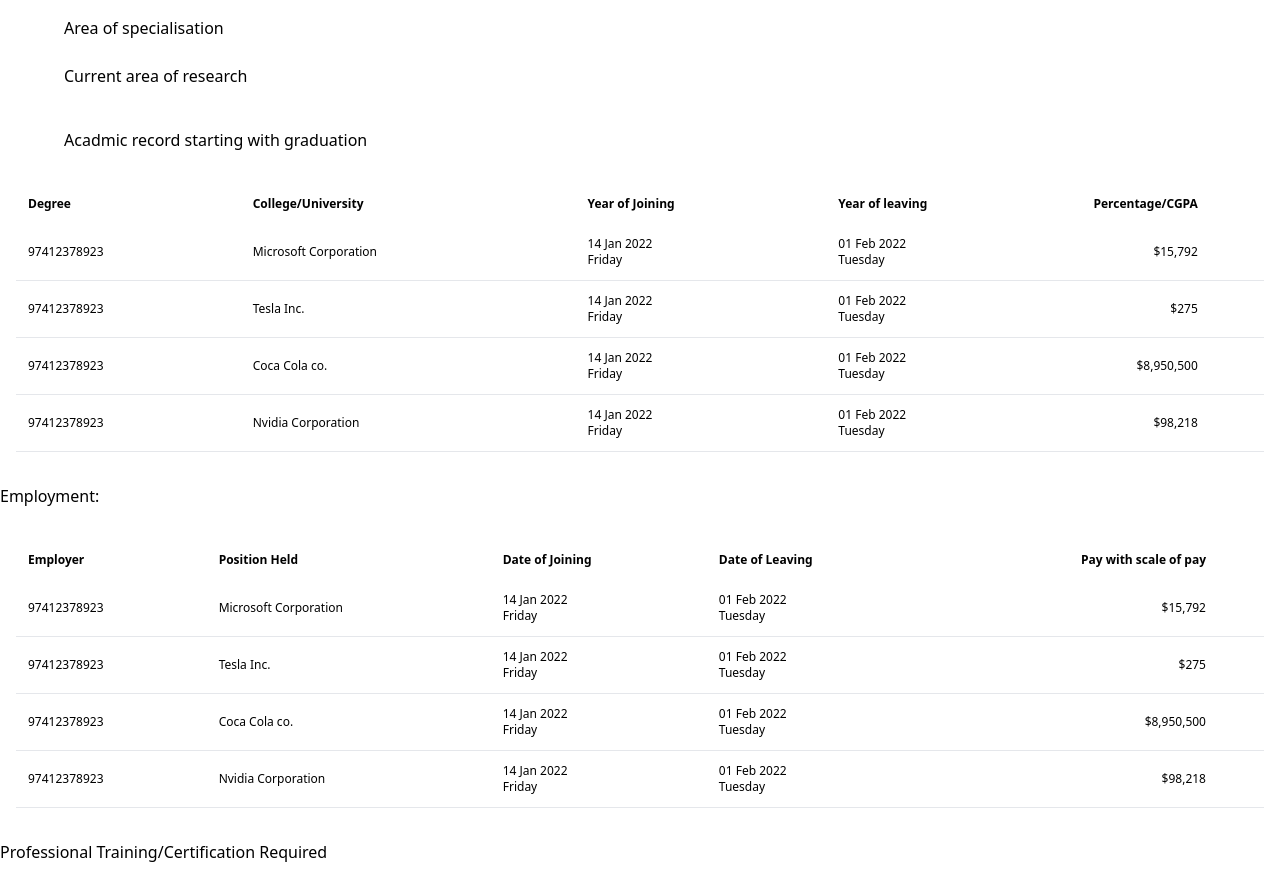
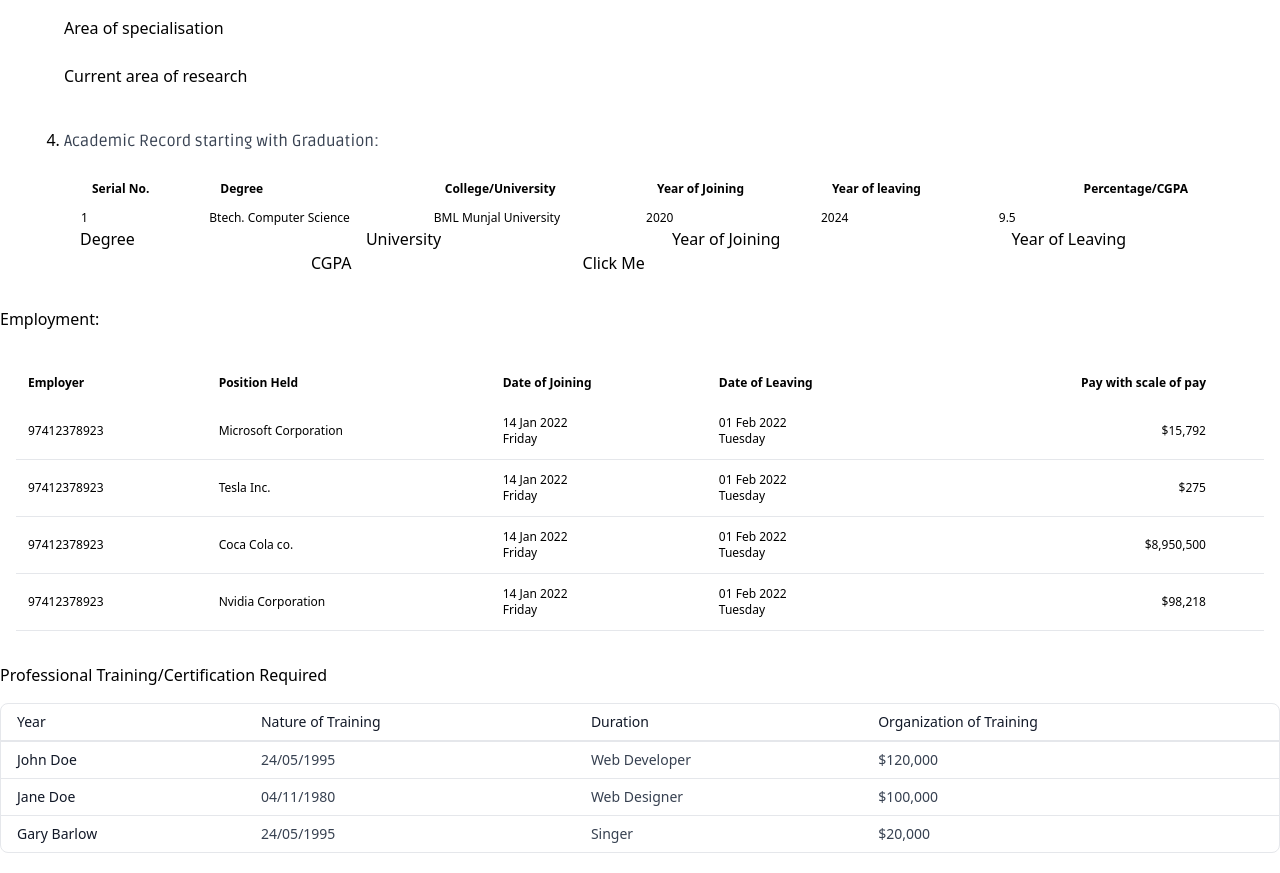
Before and after one commit to nipunagarwal4235/major-project, a Next.js app: page / in a window 1280 px wide. Shown: the part 1200-2073 px from the top of the page. Built offline with nearby package versions, Linux system fonts and the light colour scheme.

Commit message:
added functionality to table

```diff
--- a/components/HomePage.jsx
+++ b/components/HomePage.jsx
@@ -1,5 +1,7 @@
 import React, { useState } from "react";
 import Select from "react-select";
+import TableData from "./Table/Form.jsx";
+import Table from "./Table";
 
 const options = [
   { value: "Mechanical", label: "Mechanical" },
@@ -57,7 +59,6 @@
         </h2>
       </div>
       <div className="px-16">
-
         <form onSubmit={handleSubmit}>
           <ol className="list-decimal">
             <li>
@@ -91,7 +92,10 @@
             <div className="grid grid-cols-3 gap-4">
               <li>
                 <div className="my-4">
-            <label htmlFor="firstName" className="font-ruda font-medium text-gray-700 pr-4">
+                  <label
+                    htmlFor="firstName"
+                    className="font-ruda font-medium text-gray-700 pr-4"
+                  >
                     First Name:
                   </label>
                   <input
@@ -105,7 +109,10 @@
               </li>
 
               <div className="my-4">
-            <label htmlFor="middleName" className="font-ruda font-medium text-gray-700 pr-4">
+                <label
+                  htmlFor="middleName"
+                  className="font-ruda font-medium text-gray-700 pr-4"
+                >
                   Middle Name:
                 </label>
                 <input
@@ -117,7 +124,10 @@
                 />
               </div>
               <div className="my-4">
-            <label htmlFor="lastName" className="font-ruda font-medium text-gray-700 pr-4">
+                <label
+                  htmlFor="lastName"
+                  className="font-ruda font-medium text-gray-700 pr-4"
+                >
                   Last Name:
                 </label>
                 <input
@@ -131,7 +141,10 @@
             </div>
             <li>
               <div className="my-4">
-            <label htmlFor="dob" className="font-ruda font-medium text-gray-700 pr-4">
+                <label
+                  htmlFor="dob"
+                  className="font-ruda font-medium text-gray-700 pr-4"
+                >
                   Date of Birth:
                 </label>
                 <input
@@ -144,7 +157,10 @@
               </div>
             </li>
             <div className="my-4">
-            <label htmlFor="maritalStatus" className="font-ruda font-medium text-gray-700 pr-4">
+              <label
+                htmlFor="maritalStatus"
+                className="font-ruda font-medium text-gray-700 pr-4"
+              >
                 Marital Status:
               </label>
               <input
@@ -312,117 +328,21 @@
                 onChange={(e) => setDesignation(e.target.value)}
               />
             </div>
+            <li>
               <div className="my-4">
-            <h4>Acadmic record starting with graduation</h4>
+                <label
+                  htmlFor="dob"
+                  className="font-ruda font-medium text-gray-700 pr-4"
+                >
+                  Academic Record starting with Graduation:
+                </label>
+                <TableData />
               </div>
+            </li>
           </ol>
         </form>
       </div>
-      <div className="container p-2 mx-auto sm:p-4 dark:text-gray-100">
-        <div className="overflow-x-auto">
-          <table className="min-w-full text-xs">
-            <colgroup>
-              <col></col>
-              <col></col>
-              <col></col>
-              <col></col>
-              <col className="w-24"></col>
-            </colgroup>
 
-            <colgroup />
-            <thead className="dark:bg-gray-700">
-              <tr className="text-left">
-                <th className="p-3">Degree</th>
-                <th className="p-3">College/University</th>
-                <th className="p-3">Year of Joining</th>
-                <th className="p-3">Year of leaving</th>
-                <th className="p-3 text-right">Percentage/CGPA</th>
-              </tr>
-            </thead>
-            <tbody>
-              <tr className="border-b border-opacity-20 dark:border-gray-700 dark:bg-gray-900">
-                <td className="p-3">
-                  <p>97412378923</p>
-                </td>
-                <td className="p-3">
-                  <p>Microsoft Corporation</p>
-                </td>
-                <td className="p-3">
-                  <p>14 Jan 2022</p>
-                  <p className="dark:text-gray-400">Friday</p>
-                </td>
-                <td className="p-3">
-                  <p>01 Feb 2022</p>
-                  <p className="dark:text-gray-400">Tuesday</p>
-                </td>
-                <td className="p-3 text-right">
-                  <p>$15,792</p>
-                </td>
-              </tr>
-              <tr className="border-b border-opacity-20 dark:border-gray-700 dark:bg-gray-900">
-                <td className="p-3">
-                  <p>97412378923</p>
-                </td>
-                <td className="p-3">
-                  <p>Tesla Inc.</p>
-                </td>
-                <td className="p-3">
-                  <p>14 Jan 2022</p>
-                  <p className="dark:text-gray-400">Friday</p>
-                </td>
-                <td className="p-3">
-                  <p>01 Feb 2022</p>
-                  <p className="dark:text-gray-400">Tuesday</p>
-                </td>
-                <td className="p-3 text-right">
-                  <p>$275</p>
-                </td>
-                <td className="p-3 text-right"></td>
-              </tr>
-              <tr className="border-b border-opacity-20 dark:border-gray-700 dark:bg-gray-900">
-                <td className="p-3">
-                  <p>97412378923</p>
-                </td>
-                <td className="p-3">
-                  <p>Coca Cola co.</p>
-                </td>
-                <td className="p-3">
-                  <p>14 Jan 2022</p>
-                  <p className="dark:text-gray-400">Friday</p>
-                </td>
-                <td className="p-3">
-                  <p>01 Feb 2022</p>
-                  <p className="dark:text-gray-400">Tuesday</p>
-                </td>
-                <td className="p-3 text-right">
-                  <p>$8,950,500</p>
-                </td>
-                <td className="p-3 text-right"></td>
-              </tr>
-              <tr className="border-b border-opacity-20 dark:border-gray-700 dark:bg-gray-900">
-                <td className="p-3">
-                  <p>97412378923</p>
-                </td>
-                <td className="p-3">
-                  <p>Nvidia Corporation</p>
-                </td>
-                <td className="p-3">
-                  <p>14 Jan 2022</p>
-                  <p className="dark:text-gray-400">Friday</p>
-                </td>
-                <td className="p-3">
-                  <p>01 Feb 2022</p>
-                  <p className="dark:text-gray-400">Tuesday</p>
-                </td>
-                <td className="p-3 text-right">
-                  <p>$98,218</p>
-                </td>
-                <td className="p-3 text-right"></td>
-              </tr>
-            </tbody>
-          </table>
-        </div>
-      </div>
       <div className="my-4">
         <h4>Employment:</h4>
       </div>
--- /dev/null
+++ b/components/Table.jsx
@@ -0,0 +1,46 @@
+import React from "react";
+
+const Table = () => {
+  return (
+    <>
+      <div className="container p-2 mx-auto sm:p-4 ">
+        <div className="overflow-x-auto">
+          <table className="min-w-full text-xs">
+            <thead className="">
+              <tr className="text-left">
+                <th className="p-3">Degree</th>
+                <th className="p-3">College/University</th>
+                <th className="p-3">Year of Joining</th>
+                <th className="p-3">Year of leaving</th>
+                <th className="p-3 text-right">Percentage/CGPA</th>
+              </tr>
+            </thead>
+            <tbody>
+              <tr className="border-b border-opacity-20 ">
+                <td className="p-3">
+                  <p>Btech. Computer Science</p>
+                </td>
+                <td className="p-3">
+                  <p>BML Munjal University</p>
+                </td>
+                <td className="p-3">
+                  <p>2020</p>
+
+                </td>
+                <td className="p-3">
+                  <p>2024</p>
+
+                </td>
+                <td className="p-3 text-right">
+                  <p>$15,792 </p>
+                </td>
+              </tr>
+            </tbody>
+          </table>
+        </div>
+      </div>
+    </>
+  );
+};
+
+export default Table;
--- /dev/null
+++ b/components/Table/Form.jsx
@@ -0,0 +1,51 @@
+import React, { useState } from "react";
+import StudentForm from "./Table.jsx";
+import jsonData from "./data.json";
+
+function TableData() {
+  const [studentData, setStudentData] = useState(jsonData);
+
+  const tableRows = studentData.map((info) => {
+    return (
+      <tr>
+        <td>{info.id}</td>
+        <td>{info.degree}</td>
+        <td>{info.university}</td>
+        <td>{info.joining}</td>
+        <td>{info.leaving}</td>
+        <td>{info.cgpa}</td>
+      </tr>
+    );
+  });
+
+  const addRows = (data) => {
+    const totalStudents = studentData.length;
+    data.id = totalStudents + 1;
+    const updatedStudentData = [...studentData];
+    updatedStudentData.push(data);
+    setStudentData(updatedStudentData);
+  };
+
+  return (
+    <div className="container p-2 mx-auto sm:p-4 ">
+      <div className="overflow-x-auto">
+        <table className="min-w-full text-xs">
+          <thead className="">
+            <tr className="text-left">
+              <th className="p-3">Serial No.</th>
+              <th className="p-3">Degree</th>
+              <th className="p-3">College/University</th>
+              <th className="p-3">Year of Joining</th>
+              <th className="p-3">Year of leaving</th>
+              <th className="p-3 text-right">Percentage/CGPA</th>
+            </tr>
+          </thead>
+          <tbody>{tableRows}</tbody>
+        </table>
+        <StudentForm func={addRows} />
+      </div>
+    </div>
+  );
+}
+
+export default TableData;
--- /dev/null
+++ b/components/Table/Table.jsx
@@ -0,0 +1,68 @@
+import React, { useState } from "react";
+
+function StudentForm(props) {
+  const [degree, setDegree] = useState("");
+  const [university, setUniversity] = useState("");
+  const [joining, setJoining] = useState("");
+  const [leaving, setLeaving] = useState("");
+  const [cgpa, setCgpa] = useState("");
+
+  const changeDegree = (event) => {
+    setDegree(event.target.value);
+  };
+
+  const changeUniversity = (event) => {
+    setUniversity(event.target.value);
+  };
+
+  const changeJoining = (event) => {
+    setJoining(event.target.value);
+  };
+
+  const changeLeaving = (event) => {
+    setLeaving(event.target.value);
+  };
+
+  const changeCgpa = (event) => {
+    setCgpa(event.target.value);
+  };
+
+  const transferValue = (event) => {
+    event.preventDefault();
+    const val = {
+      degree,
+      university,
+      joining,
+      leaving,
+      cgpa,
+    };
+    props.func(val);
+    clearState();
+  };
+
+  const clearState = () => {
+    setDegree("");
+    setUniversity("");
+    setJoining("");
+    setLeaving("");
+    setCgpa("");
+  };
+
+  return (
+    <div>
+      <label>Degree</label>
+      <input type="text" value={degree} onChange={changeDegree} />
+      <label>University</label>
+      <input type="text" value={university} onChange={changeUniversity} />
+      <label>Year of Joining</label>
+      <input type="text" value={joining} onChange={changeJoining} />
+      <label>Year of Leaving</label>
+      <input type="text" value={leaving} onChange={changeLeaving} />
+      <label>CGPA</label>
+      <input type="text" value={cgpa} onChange={changeCgpa} />
+      <button onClick={transferValue}> Click Me</button>
+    </div>
+  );
+}
+
+export default StudentForm;
--- /dev/null
+++ b/components/Table/data.json
@@ -0,0 +1,10 @@
+[
+  {
+    "id": 1,
+    "degree": "Btech. Computer Science",
+    "university": "BML Munjal University",
+    "joining": "2020",
+    "leaving": "2024",
+    "cgpa": "9.5"
+  }
+]
```
Lines whose indentation alone changed are shown as unchanged.
